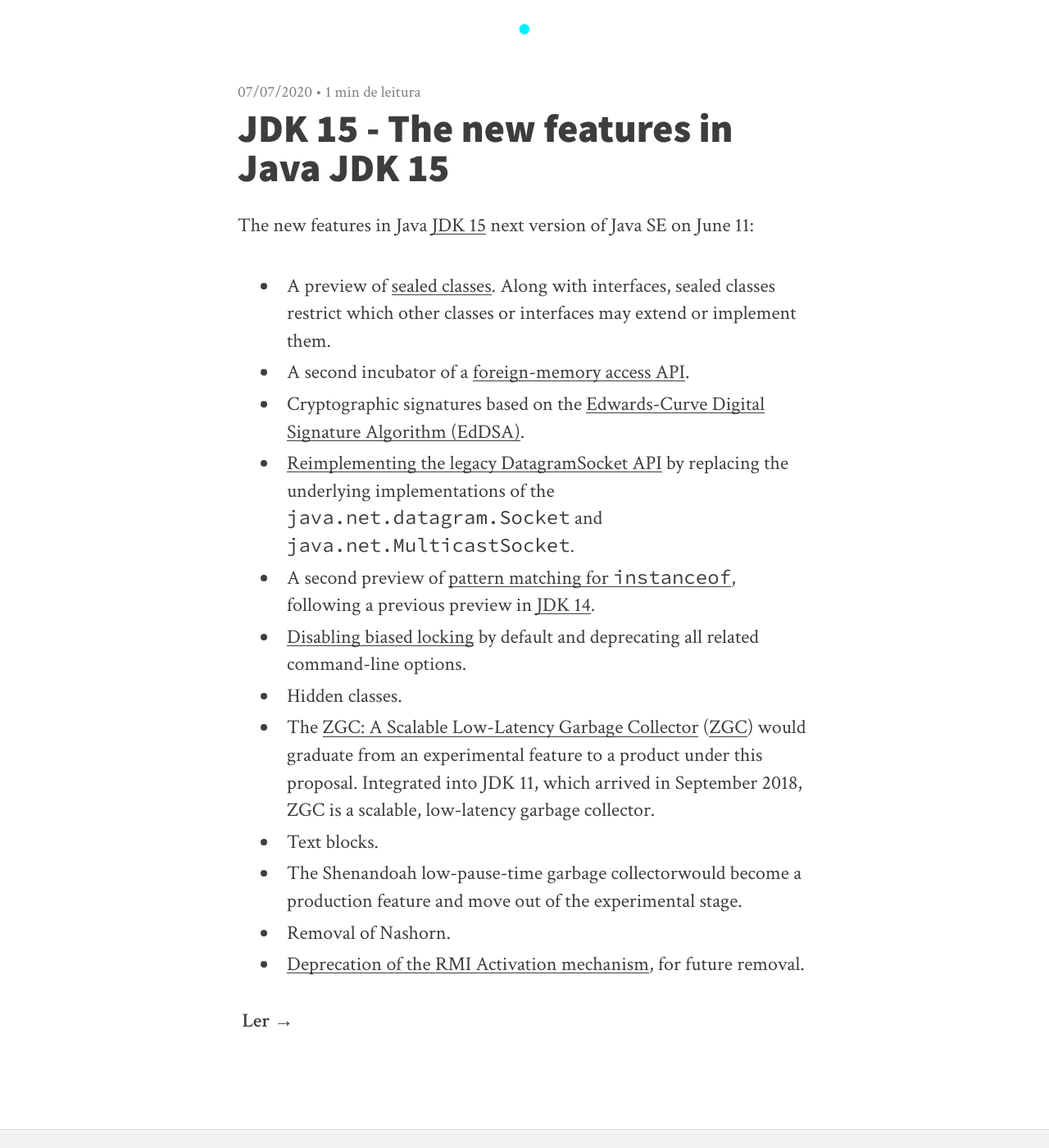
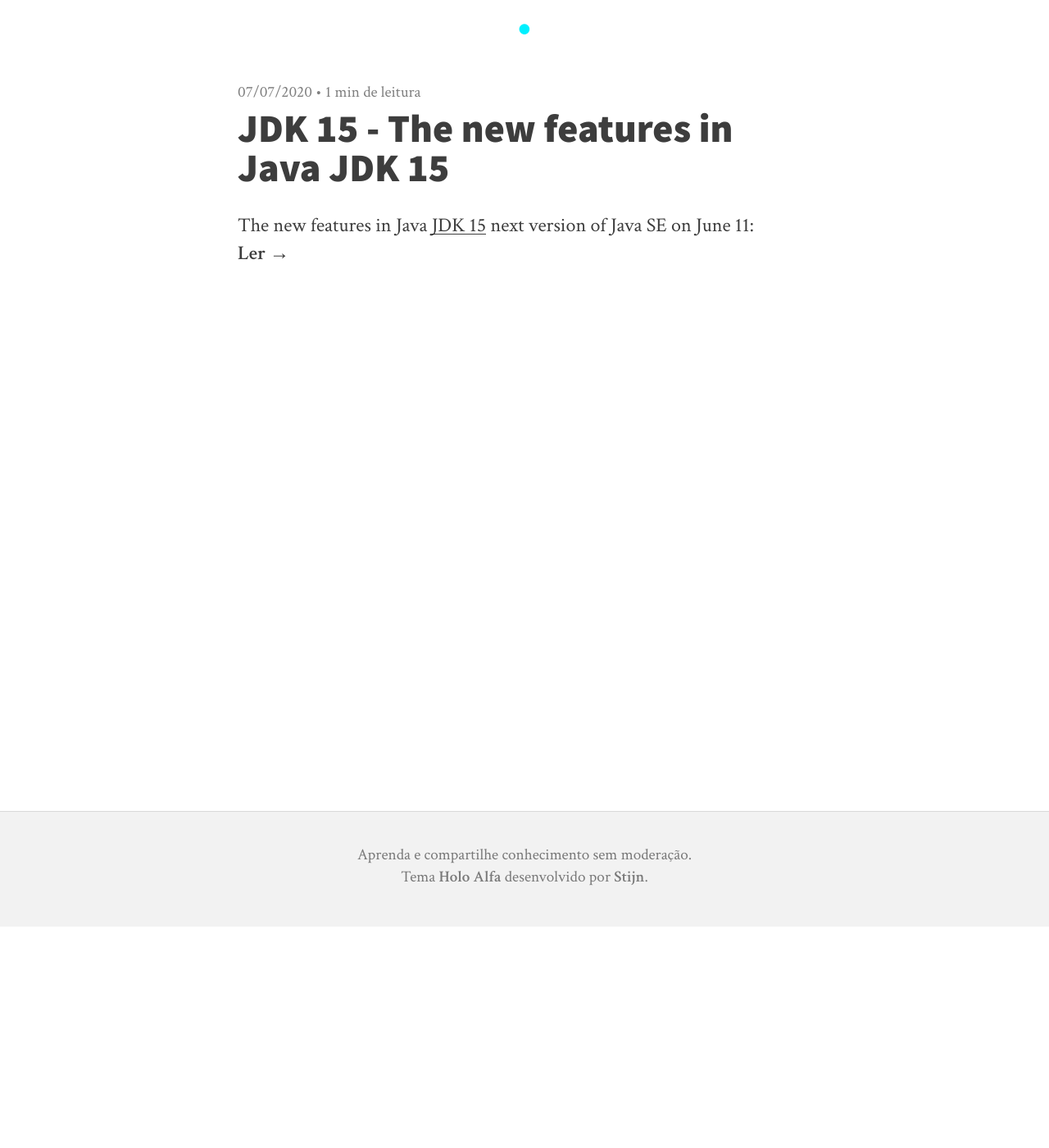
Before and after one commit to FlavioAndre/flavioandre.github.io, a Jekyll site: the page built from index.html, in a window 1280 px wide and 1400 px high, scrolled down 270 px. Shown: the whole window at 82% size. Built offline with Jekyll 4.4.1, drawn with Linux system fonts in a browser that asks for light colours; nearby versions of some CDN libraries; the list of posts is cut into pages by our own code; part of the change alters nothing that is shown.

Commit message:
Update 2020-07-07-new-features-jdk15.md

```diff
--- a/_posts/2020-07-07-new-features-jdk15.md
+++ b/_posts/2020-07-07-new-features-jdk15.md
@@ -5,15 +5,15 @@ title:  JDK 15 - The new features in Java JDK 15
 description:  Let's see what's new in java version 15, feature text blocks, garbage collectors, hidden classes.
 
 og-image:  java.jpg
-
 ---
-
-
 
 The new features in Java [JDK 15](https://openjdk.java.net/projects/jdk/15/) next version of Java SE on June 11:
 
- - A preview of [sealed classes](https://openjdk.java.net/jeps/360). Along with interfaces, sealed classes restrict which other classes or interfaces may extend or implement them.
-- A second incubator of a [foreign-memory access API](https://openjdk.java.net/jeps/383).
+<!--more-->
+
+![java]({{ site.url }}/img/java.jpg)
+
+- A preview of [sealed classes](https://openjdk.java.net/jeps/360). Along with interfaces, sealed classes restrict which other classes or interfaces may extend or implement them.  - A second incubator of a [foreign-memory access API](https://openjdk.java.net/jeps/383).
  - Cryptographic signatures based on the [Edwards-Curve Digital Signature Algorithm (EdDSA)](https://openjdk.java.net/jeps/339).
  - [Reimplementing the legacy DatagramSocket API](https://openjdk.java.net/jeps/373) by replacing the underlying implementations of the `java.net.datagram.Socket` and `java.net.MulticastSocket`.
  - A second preview of [pattern matching for  `instanceof`](https://openjdk.java.net/jeps/375), following a previous preview in [JDK 14](https://www.infoworld.com/article/3436795/jdk-14-the-new-features-in-java-14.html).
```
